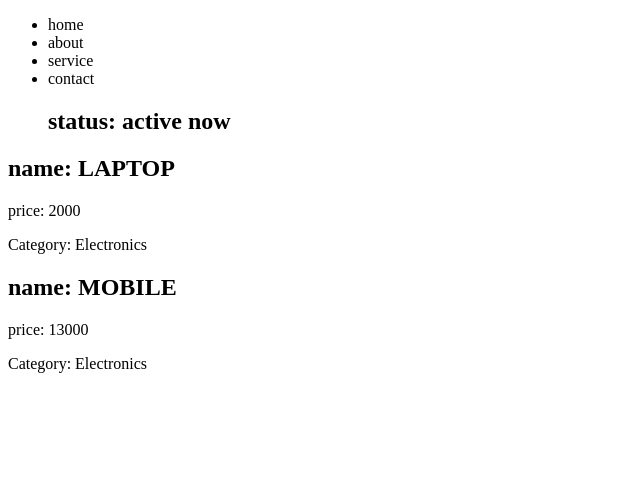
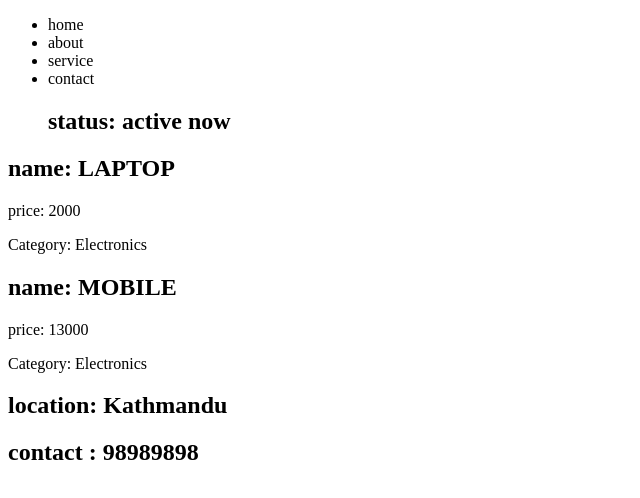
Before and after one commit to sujanbastola/7days_React_course, a React (Vite) app: page / in a window 1280 px wide. Shown: the top 498 px of the page, without its empty margins (0-640 px from the left). Built offline with nearby package versions, Linux system fonts and the light colour scheme.

Commit message:
day2_practice props

```diff
--- a/src/App.tsx
+++ b/src/App.tsx
@@ -1,5 +1,6 @@
 import Header from "./components/Header";
 import ProfileCard from "./components/ProfileCard";
+import About from "./components/About";
 const App = () => {
   return(
     <>
@@ -8,6 +9,7 @@ const App = () => {
     {/* this is profile card component */}
     <ProfileCard name=" LAPTOP" price={2000} category="Electronics"></ProfileCard>
     <ProfileCard name="MOBILE" price={13000} category="Electronics"></ProfileCard>
+    <About location = "Kathmandu" contact = "98989898"></About>
     </>
   );
 }
--- /dev/null
+++ b/src/components/About.tsx
@@ -0,0 +1,10 @@
+const About = (props) => {
+
+  return(
+    <>
+    <h2>location: {props.location}</h2>
+    <h2>contact : {props.contact}</h2>
+    </>
+)
+}
+export default About
--- a/src/components/ProfileCard.tsx
+++ b/src/components/ProfileCard.tsx
@@ -1,9 +1,9 @@
 type ProductCardProps = {
   name: string;
   price: number;
-  category: string
+  category: string;
+  featured?: boolean
 };
-
 
 const ProfileCard = ({name, price, category}: ProductCardProps) => {
   return (
```
Also changed, not shown: src/components/Social.tsx (added).
